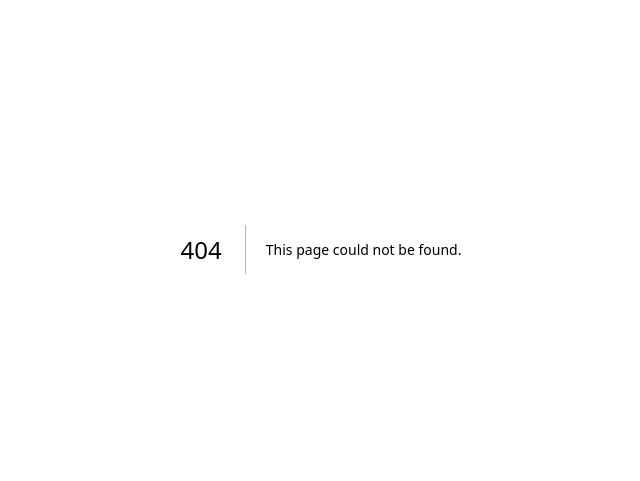
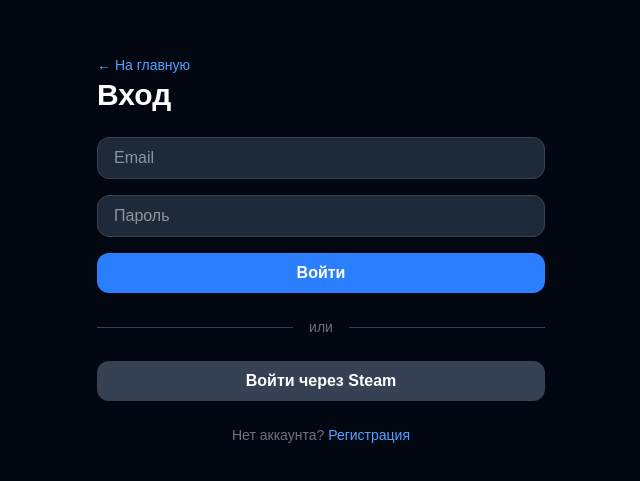
Before and after one commit to trees2k/meta-sborka, a Next.js app: page /login in a window 1280 px wide. Before the commit this address had no page. Shown: the part 151-632 px from the top of the page, without its empty margins (319-959 px from the left). Built offline with nearby package versions, Linux system fonts and the light colour scheme; no server answers.

Commit message:
Create login and signup pages

```diff
--- /dev/null
+++ b/app/login/page.tsx
@@ -0,0 +1,71 @@
+'use client'
+
+import { useState } from 'react'
+import { createClient } from '@supabase/supabase-js'
+import Link from 'next/link'
+
+const supabase = createClient(
+  process.env.NEXT_PUBLIC_SUPABASE_URL!,
+  process.env.NEXT_PUBLIC_SUPABASE_ANON_KEY!
+)
+
+export default function LoginPage() {
+  const [email, setEmail] = useState('')
+  const [password, setPassword] = useState('')
+  const [loading, setLoading] = useState(false)
+  const [error, setError] = useState('')
+
+  const handleEmailLogin = async (e: React.FormEvent) => {
+    e.preventDefault()
+    setLoading(true)
+    setError('')
+    const { error } = await supabase.auth.signInWithPassword({ email, password })
+    if (error) setError(error.message)
+    else window.location.href = '/cabinet'
+    setLoading(false)
+  }
+
+  const handleSteamLogin = async () => {
+    await supabase.auth.signInWithOAuth({
+      provider: 'steam',
+      options: { redirectTo: window.location.origin + '/cabinet' }
+    })
+  }
+
+  return (
+    <main className="min-h-screen bg-gray-950 text-white p-6 flex items-center justify-center">
+      <div className="max-w-md w-full space-y-6">
+        <Link href="/" className="text-blue-400 hover:underline text-sm">← На главную</Link>
+        <h1 className="text-3xl font-bold">Вход</h1>
+
+        {error && <p className="text-red-400 text-sm">{error}</p>}
+
+        <form onSubmit={handleEmailLogin} className="space-y-4">
+          <input value={email} onChange={e => setEmail(e.target.value)} type="email" placeholder="Email" required
+            className="w-full px-4 py-2 rounded-xl bg-gray-800 border border-gray-700" />
+          <input value={password} onChange={e => setPassword(e.target.value)} type="password" placeholder="Пароль" required
+            className="w-full px-4 py-2 rounded-xl bg-gray-800 border border-gray-700" />
+          <button type="submit" disabled={loading}
+            className="w-full py-2 bg-blue-500 hover:bg-blue-600 rounded-xl font-semibold disabled:opacity-50">
+            {loading ? 'Вход...' : 'Войти'}
+          </button>
+        </form>
+
+        <div className="flex items-center gap-4">
+          <div className="flex-1 border-t border-gray-700"></div>
+          <span className="text-gray-500 text-sm">или</span>
+          <div className="flex-1 border-t border-gray-700"></div>
+        </div>
+
+        <button onClick={handleSteamLogin}
+          className="w-full py-2 bg-gray-700 hover:bg-gray-600 rounded-xl font-semibold">
+          Войти через Steam
+        </button>
+
+        <p className="text-center text-gray-500 text-sm">
+          Нет аккаунта? <Link href="/signup" className="text-blue-400 hover:underline">Регистрация</Link>
+        </p>
+      </div>
+    </main>
+  )
+}
```
